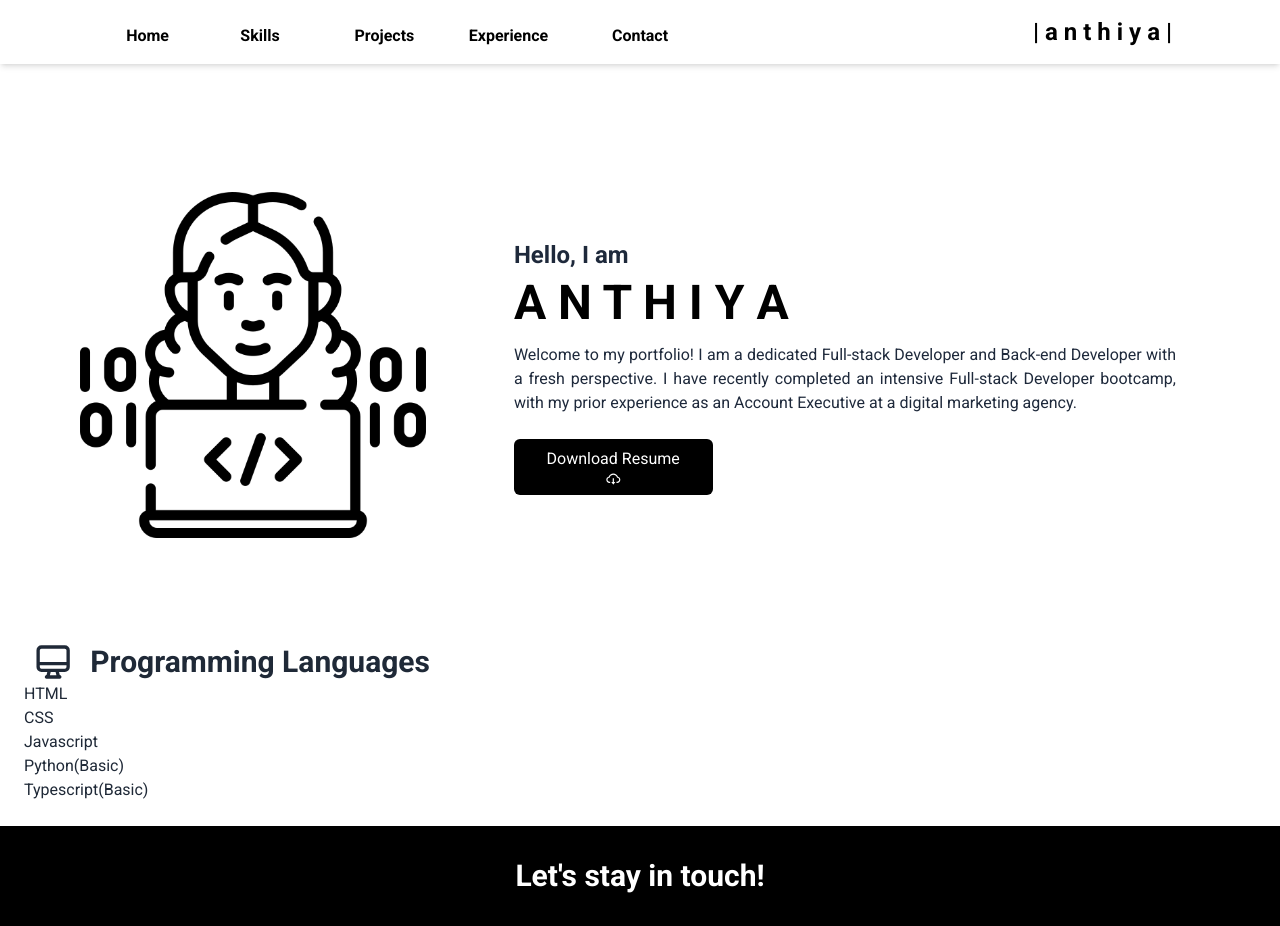
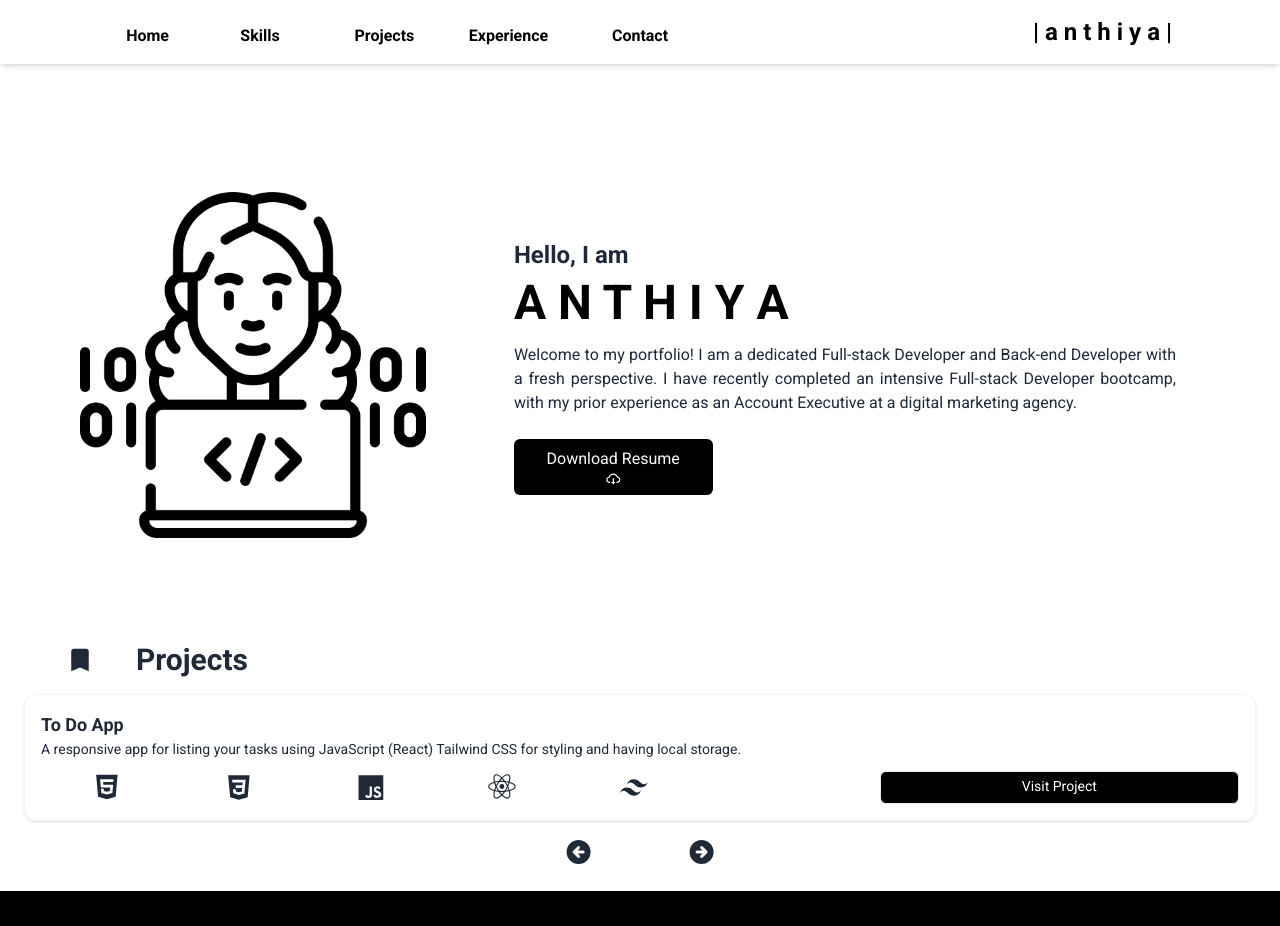
Before and after one commit to anthiya-r/portfolio-next-typescript-responsive, a Next.js app: page / in a window 1280 px wide. Shown: the top 926 px of the page. Built offline with nearby package versions, Linux system fonts and the light colour scheme.

Commit message:
feat: built projects page

```diff
--- a/src/app/components/Navbar.tsx
+++ b/src/app/components/Navbar.tsx
@@ -47,7 +47,7 @@ const Navbar = () => {
                 </a>
               </li>
               <li>
-                <a className="font-bold">
+                <a className="font-bold" href="#projects">
                   <AiOutlineFundProjectionScreen /> Projects
                 </a>
               </li>
@@ -78,14 +78,14 @@ const Navbar = () => {
           <div className="navbar-desktop hidden lg:flex lg:pt-2 lg:font-bold cursor-pointer">
             <ul className="flex">
               <li className="transform transition-transform hover:scale-105">
-                <a> Home</a>
+                <a href="#about"> Home</a>
               </li>
 
               <li className="transform transition-transform hover:scale-105">
-                <a>Skills</a>
+                <a href="#skills-section">Skills</a>
               </li>
               <li className="transform transition-transform hover:scale-105">
-                <a href="">Projects</a>
+                <a href="#projects">Projects</a>
               </li>
               <div className="dropdown dropdown-bottom ">
                 <label tabIndex={0} className="cursor-pointer">
@@ -105,7 +105,7 @@ const Navbar = () => {
               </div>
 
               <li className="text-center transform transition-transform hover:scale-105">
-                <a href="">Contact</a>
+                <a href="#footer">Contact</a>
               </li>
             </ul>
           </div>
--- /dev/null
+++ b/src/app/components/Projects.tsx
@@ -0,0 +1,76 @@
+"use client";
+import React, { useState } from "react";
+import { MdBookmark } from "@react-icons/all-files/md/MdBookmark";
+import { projects } from "./ProjectsData";
+import { HiArrowCircleRight } from "@react-icons/all-files/hi/HiArrowCircleRight";
+import { HiArrowCircleLeft } from "@react-icons/all-files/hi/HiArrowCircleLeft";
+
+const Projects = () => {
+  const [currentProjectIndex, setCurrentProjectIndex] = useState(0);
+
+  const handleNext = () => {
+    setCurrentProjectIndex((prevIndex) => (prevIndex + 1) % projects.length);
+  };
+
+  const handlePrev = () => {
+    setCurrentProjectIndex((prevIndex) =>
+      prevIndex === 0 ? projects.length - 1 : prevIndex - 1
+    );
+  };
+  return (
+    <section id="projects" className="p-6 w-full">
+      <header className="flex items-center">
+        <MdBookmark size={30} className="text-4xl w-[10%]" />
+        <h1 className="text-3xl font-bold">Projects</h1>
+      </header>
+      <div className="projects-container flex flex-col justify-center items-center">
+        <div className="carousel shadow rounded-xl border border-gray-100 mt-4 transform transition-transform hover:scale-105">
+          <div className="carousel-item">
+            <div className="projects-list p-4">
+              <div className="projects-card">
+                <h1 className="font-bold text-lg">
+                  {projects[currentProjectIndex].title}
+                </h1>
+                <h2 className="text-sm mb-3">
+                  {projects[currentProjectIndex].description}
+                </h2>
+                <div className="flex w-full justify-between">
+                  <div className="flex text-left w-[55%] items-center">
+                    {projects[currentProjectIndex].tags.map((tag, index) => (
+                      <span key={index}>{tag}</span>
+                    ))}
+                  </div>
+                  <a
+                    href={projects[currentProjectIndex].link}
+                    target="_blank"
+                    rel="noopener noreferrer"
+                    className="border w-[30%] text-center bg-black text-white  py-1 rounded-md items-center text-sm "
+                  >
+                    Visit Project
+                  </a>
+                </div>
+              </div>
+            </div>
+          </div>
+        </div>
+
+        <div className="carousel-controls mt-4 flex w-[20%]">
+          <button onClick={handlePrev}>
+            <HiArrowCircleLeft
+              size={30}
+              className="transform transition-transform hover:scale-125"
+            />
+          </button>
+          <button onClick={handleNext}>
+            <HiArrowCircleRight
+              size={30}
+              className="ransform transition-transform hover:scale-125"
+            />
+          </button>
+        </div>
+      </div>
+    </section>
+  );
+};
+
+export default Projects;
--- /dev/null
+++ b/src/app/components/ProjectsData.tsx
@@ -0,0 +1,27 @@
+import { AiFillHtml5 } from "react-icons/ai";
+import { BiLogoCss3 } from "react-icons/bi";
+import { BiLogoTailwindCss } from "react-icons/bi";
+import { BiLogoJavascript } from "react-icons/bi";
+import { BiLogoReact } from "react-icons/bi";
+
+export const projects = [
+  {
+    title: "To Do App",
+    description:
+      "A responsive app for listing your tasks using JavaScript (React) Tailwind CSS for styling and having local storage.",
+    link: "https://example.com/project1",
+    tags: [
+      <AiFillHtml5 key="html" size={30} />,
+      <BiLogoCss3 key="css" size={33} />,
+      <BiLogoJavascript key="css" size={33} />,
+      <BiLogoReact key="css" size={33} />,
+      <BiLogoTailwindCss key="tailwind" size={33} />,
+    ],
+  },
+  {
+    title: "Project 2",
+    description: "Description for Project 2",
+    link: "https://example.com/project2",
+    tags: [<AiFillHtml5 key="html" size={30} />], // Use the icon as a component
+  },
+];
--- a/src/app/pages/Home.tsx
+++ b/src/app/pages/Home.tsx
@@ -2,6 +2,7 @@
 import Navbar from "../components/Navbar";
 import About from "../components/About";
 import Footer from "../components/Footer";
+import Projects from "../components/Projects";
 import Skills from "../components/Skills";
 
 export default function Home() {
@@ -9,7 +10,8 @@ export default function Home() {
     <>
       <Navbar />
       <About />
-      <Skills />
+      <Projects />
+      {/* <Skills /> */}
       <Footer />
     </>
   );
```
Also changed, not shown: public/todoapp.png (added).
